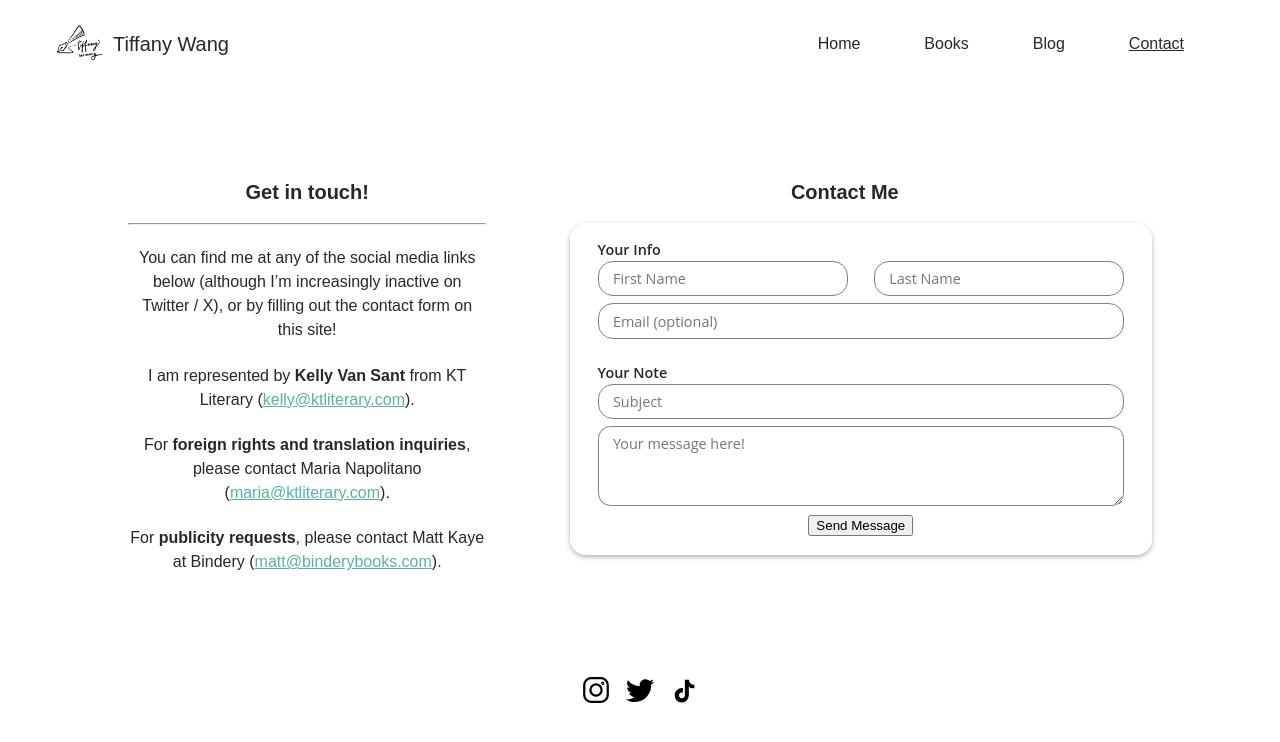
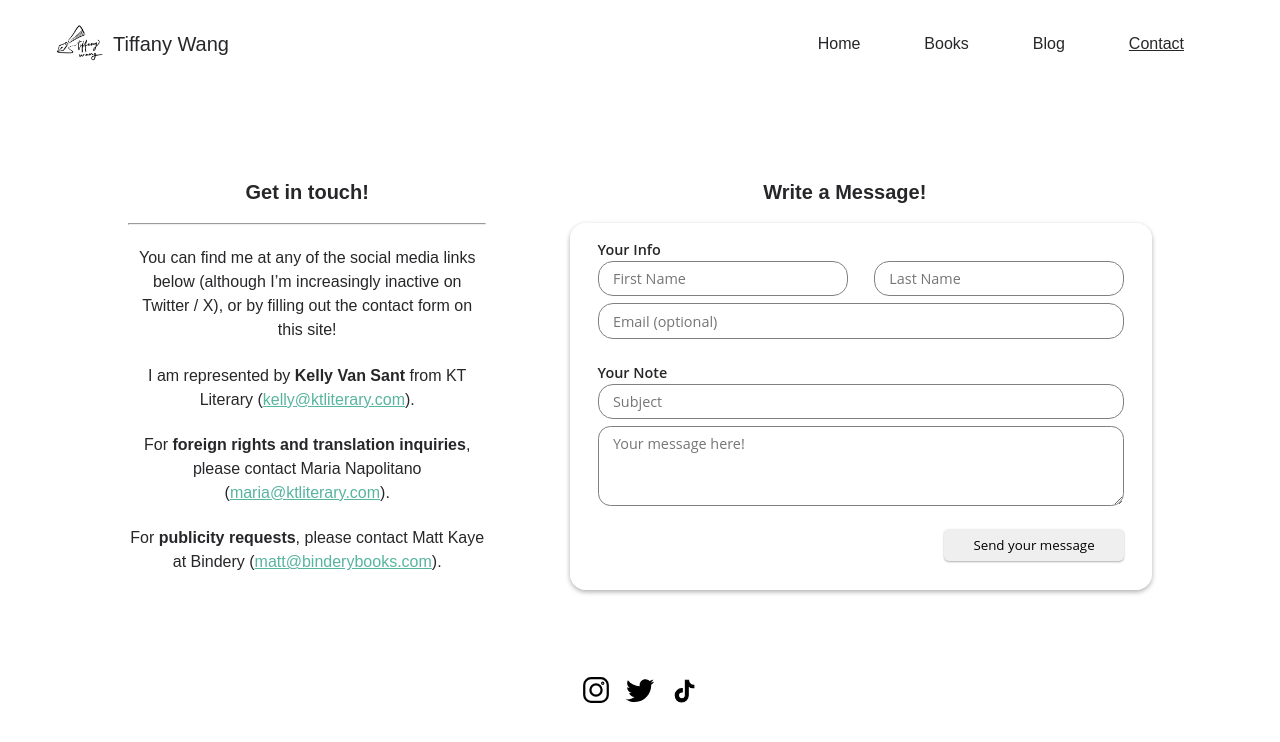
Before and after one commit to andrew-cui/tiffanyjwang-website, a React (Vite) app: page /form in a window 1280 px wide. Shown: the top 742 px of the page. Built offline with nearby package versions, Linux system fonts and the light colour scheme; grey boxes are pictures that could not be loaded; a web font is replaced by a local one.

Commit message:
functioning form

```diff
--- a/src/components/NavIcons.jsx
+++ b/src/components/NavIcons.jsx
@@ -8,7 +8,7 @@ const nav_icon_links = [
         href: "https://www.instagram.com/thisbetiff/",
         icon:
         <svg xmlns="http://www.w3.org/2000/svg" fill="black" viewBox="0 0 50 50">
-        <path d="M 16 3 C 8.8545455 3 3 8.8545455 3 16 L 3 34 C 3 41.145455 8.8545455 47 16 47 L 34 47 C 41.145455 47 47 41.145455 47 34 L 47 16 C 47 8.8545455 41.145455 3 34 3 L 16 3 z M 16 5 L 34 5 C 40.054545 5 45 9.9454545 45 16 L 45 34 C 45 40.054545 40.054545 45 34 45 L 16 45 C 9.9454545 45 5 40.054545 5 34 L 5 16 C 5 9.9454545 9.9454545 5 16 5 z M 37 11 C 35.9 11 35 11.9 35 13 C 35 14.1 35.9 15 37 15 C 38.1 15 39 14.1 39 13 C 39 11.9 38.1 11 37 11 z M 25 14 C 18.954545 14 14 18.954545 14 25 C 14 31.045455 18.954545 36 25 36 C 31.045455 36 36 31.045455 36 25 C 36 18.954545 31.045455 14 25 14 z M 25 16 C 29.954545 16 34 20.045455 34 25 C 34 29.954545 29.954545 34 25 34 C 20.045455 34 16 29.954545 16 25 C 16 20.045455 20.045455 16 25 16 z" stroke="black" stroke-width="2" fill="none"></path>
+        <path d="M 16 3 C 8.8545455 3 3 8.8545455 3 16 L 3 34 C 3 41.145455 8.8545455 47 16 47 L 34 47 C 41.145455 47 47 41.145455 47 34 L 47 16 C 47 8.8545455 41.145455 3 34 3 L 16 3 z M 16 5 L 34 5 C 40.054545 5 45 9.9454545 45 16 L 45 34 C 45 40.054545 40.054545 45 34 45 L 16 45 C 9.9454545 45 5 40.054545 5 34 L 5 16 C 5 9.9454545 9.9454545 5 16 5 z M 37 11 C 35.9 11 35 11.9 35 13 C 35 14.1 35.9 15 37 15 C 38.1 15 39 14.1 39 13 C 39 11.9 38.1 11 37 11 z M 25 14 C 18.954545 14 14 18.954545 14 25 C 14 31.045455 18.954545 36 25 36 C 31.045455 36 36 31.045455 36 25 C 36 18.954545 31.045455 14 25 14 z M 25 16 C 29.954545 16 34 20.045455 34 25 C 34 29.954545 29.954545 34 25 34 C 20.045455 34 16 29.954545 16 25 C 16 20.045455 20.045455 16 25 16 z" stroke="black" strokeWidth="2" fill="none"></path>
         </svg>
     },
     {
@@ -25,7 +25,7 @@ const nav_icon_links = [
         icon:
         <svg xmlns="http://www.w3.org/2000/svg" width="100" height="100" viewBox="0 0 50 50">
         <path d="M38,22.5c-0.3,0.03-0.6,0.05-0.9,0.05c-3.2,0-6-1.6-7.5-4V35c0,6-4.8,10.8-10.8,10.8S8.5,41,8.5,35s4.8-10.8,10.8-10.8c0.2,0,0.4,0,0.6,0v5.3c-0.2,0-0.4,0-0.6,0c-3,0-5.5,2.5-5.5,5.5s2.5,5.5,5.5,5.5s5.7-2.4,5.7-5.5c0-0.1,0-24.5,0-24.5h5.1c0.5,4.5,4.1,8,8.6,8.3V22.5z"
-            fill="black" stroke="black" stroke-width="1.8" transform="translate(0,-4) scale(1.1)"/>
+            fill="black" stroke="black" strokeWidth="1.8" transform="translate(0,-4) scale(1.1)"/>
         </svg>
     },
 ];
--- a/src/css/contact.css
+++ b/src/css/contact.css
@@ -28,6 +28,7 @@
     padding: 1em 1.75em;
     min-height: 300px;
     transition: 500ms ease-in-out;
+    place-content: center;
 }
 
 .contact-display-submitted {
@@ -78,7 +79,12 @@ h5 {
     margin: 0;
     text-align: left;
 }
-
+.contact-form-wrapper {
+    display: block;
+}
+.contact-form-submitted {
+    display: none;
+}
 .contact-form {
     flex-direction: row;
     justify-content: space-between;
@@ -99,6 +105,49 @@ textarea.contact-form-message {
     width: 100%;
     resize: vertical;
     box-sizing: border-box;
+}
+
+.contact-form-submit {
+    cursor: pointer;
+    margin-left: auto;
+    right: 0;
+    height: 32px;
+    width: 180px;
+    border-radius: 5px;
+    border: 0;
+    box-shadow: 0px 1px 2px #00000050;
+    margin-bottom: 1em;
+    transition: .25s ease-in-out;
+    font-family: 'Open Sans', Avenir, sans-serif;
+    font-weight: 400;
+}
+.contact-form-submit:hover {
+    box-shadow: 0px 3px 4px #F1C5A2;
+    transition: .25s ease-in-out;
+    font-weight: 500;
+}
+.contact-form-submit img {
+    width: 0;
+    transition: .25s ease-in-out;
+}
+.contact-form-submit:hover img {
+    width: 16px;
+    margin-left: 8px;
+    transition: .25s ease-in-out;
+}
+.contact-form-submit > div {
+    display: flex;
+    width: 100%;
+    justify-content: center;
+}
+.submit-confirmation-show {
+    width: 100%;
+    font-family: 'Open Sans', Avenir, sans-serif;
+    margin-bottom: 2em;
+    display: block;
+}
+.submit-confirmation-hide {
+    display: none;
 }
 
 @media (max-width: 1200px) {
--- a/src/css/index.css
+++ b/src/css/index.css
@@ -15,6 +15,16 @@
   text-rendering: optimizeLegibility;
   -webkit-font-smoothing: antialiased;
   -moz-osx-font-smoothing: grayscale;
+}
+
+html {
+  scrollbar-width: none; /* Firefox */
+  -ms-overflow-style: none;  /* Internet Explorer 10+ */
+}
+
+/* Chrome, Safari, Opera */
+html::-webkit-scrollbar {
+  display: none;
 }
 
 body {
--- a/src/pages/Contact.jsx
+++ b/src/pages/Contact.jsx
@@ -4,13 +4,66 @@ import { useState } from 'react'
 import NavBar from './../components/NavBar.jsx'
 import NavIcons from './../components/NavIcons.jsx'
 import { SM_Spacer, MD_Spacer, LG_Spacer, XL_Spacer } from './../components/Spacers.jsx'
+import './../css/index.css'
 import './../css/App.css'
 import './../css/contact.css'
-import './../css/index.css'
+import emailjs from 'emailjs-com';
+
 
 
 function Contact() {
-    const [submit, setSubmitGraphic] = useState(null);
+    const [submit, setIsSubmitted] = useState(false);
+
+    const [formData, setFormData] = useState({
+        to: 'form@tiffanyjwang.com',
+        firstName: '',
+        lastName: '',
+        email: '',
+        subject: '',
+        message: ''
+      });
+
+      const handleChange = (e) => {
+        const { name, value } = e.target;
+        setFormData({
+          ...formData,
+          [name]: value
+        });
+      };
+
+      const handleSubmit = (e) => {
+        e.preventDefault(); // Prevent form from reloading the page
+        console.log('Form submitted:', formData);
+
+        // Send email
+        emailjs.send(
+            'service_v3apcdq',        // Email service ID
+            'template_yrimy4a',       // Email template ID
+            formData,                 // Form data to send
+            'EUMkE_1mVt1Qv4HuI'            // Your EmailJS user ID
+        )
+        .then(
+            (response) => {
+            console.log('Email sent successfully', response);
+            alert('Email sent successfully!');
+            },
+            (err) => {
+            console.log('Email sending error', err);
+            alert('Failed to send email. Please try again.');
+            }
+        );
+
+        setIsSubmitted(true);
+
+        setFormData({
+          to: 'form@tiffanyjwang.com',
+          firstName: '',
+          lastName: '',
+          email: '',
+          subject: '',
+          message: ''
+        });
+    };
 
     return (
         <>
@@ -27,30 +80,79 @@ function Contact() {
                     <h4>For <b className="contact-bold">publicity requests</b>, please contact Matt Kaye at Bindery (<a className="contact-link" href="mailto:matt@binderybooks.com?subject=Publicity%20Requests:%20Tiffany%20Wang%20/%20Inferno's%20Heir">matt@binderybooks.com</a>).</h4>
                 </div>
                 <div className="contact-subcontainer contact-subcontainer-form">
-                    <h2><b>Contact Me</b></h2>
-                    <div className={`contact-display-card ${submit ? 'contact-display-submitted' : ''}`}>
-                        <form>
+                    <h2><b>Write a Message!</b></h2>
+                    <div className={`contact-display-card`}>
+                        <form onSubmit={handleSubmit} className={`contact-form-wrapper ${submit ? 'contact-form-submitted' : ''}`}>
                             <h5>Your Info</h5>
                             <div className="contact-form w-full flex">
-                            <input type="text" placeholder="First Name" className="" required />
-                            <input type="text" placeholder="Last Name" className="" />
+                                <input
+                                    type="text"
+                                    placeholder="First Name"
+                                    id="firstName"
+                                    name="firstName"
+                                    value={formData.firstName}
+                                    onChange={handleChange}
+                                    required
+                                    data-1p-ignore />
+                                <input
+                                    type="text"
+                                    placeholder="Last Name"
+                                    id="lastName"
+                                    name="lastName"
+                                    value={formData.lastName}
+                                    onChange={handleChange}
+                                    data-1p-ignore
+                                />
                             </div>
                             {/* Email */}
-                        <input type="email" placeholder="Email (optional)" className="" />
+                            <input
+                                type="email"
+                                placeholder="Email (optional)"
+                                id="email"
+                                name="email"
+                                value={formData.email}
+                                onChange={handleChange}
+                            />
 
                             <SM_Spacer/>
                             <h5>Your Note</h5>
                             {/* Subject */}
-                        <input type="text" placeholder="Subject" className="" required />
+                            <input
+                                type="text"
+                                placeholder="Subject"
+                                id="subject"
+                                name="subject"
+                                value={formData.subject}
+                                onChange={handleChange}
+                                data-1p-ignore
+                            />
 
                             {/* Message */}
-                        <textarea placeholder="Your message here!" className="contact-form-message" required></textarea>
+                            <textarea
+                                placeholder="Your message here!"
+                                className="contact-form-message"
+                                id="message"
+                                name="message"
+                                value={formData.message}
+                                onChange={handleChange}
+                                required
+                                data-1p-ignore
+                            />
 
+                            <SM_Spacer/>
                             {/* Submit */}
-                        <button type="submit" className="bg-blue-500 text-white hover:bg-blue-600">
-                            Send Message
+                            <div className="flex w-full">
+                            <button type="submit" className="contact-form-submit">
+                                <div className="">
+                                    <span>Send your message</span>
+                                    <img width="16" height="16" src="https://img.icons8.com/glyph-neue/64/send.png" alt="send"/>
+                                </div>
                             </button>
+                            </div>
                         </form>
+                        <div className={`${submit ? 'submit-confirmation-show' : 'submit-confirmation-hide'}`}>
+                            <i>Sent, thank you!</i>
+                        </div>
                     </div>
                 </div>
             </div>
--- a/vite.config.js
+++ b/vite.config.js
@@ -4,7 +4,8 @@ import tailwindcss from '@tailwindcss/vite'
 
 // https://vite.dev/config/
 export default defineConfig({
-  plugins: [react(),
+  plugins: [
+    react(),
     tailwindcss()
   ],
 })
```
Also changed, not shown: package.json (+6 -5 lines), 1 other file (tests, documents, lock files or other folders). Lines whose indentation alone changed are shown as unchanged.
